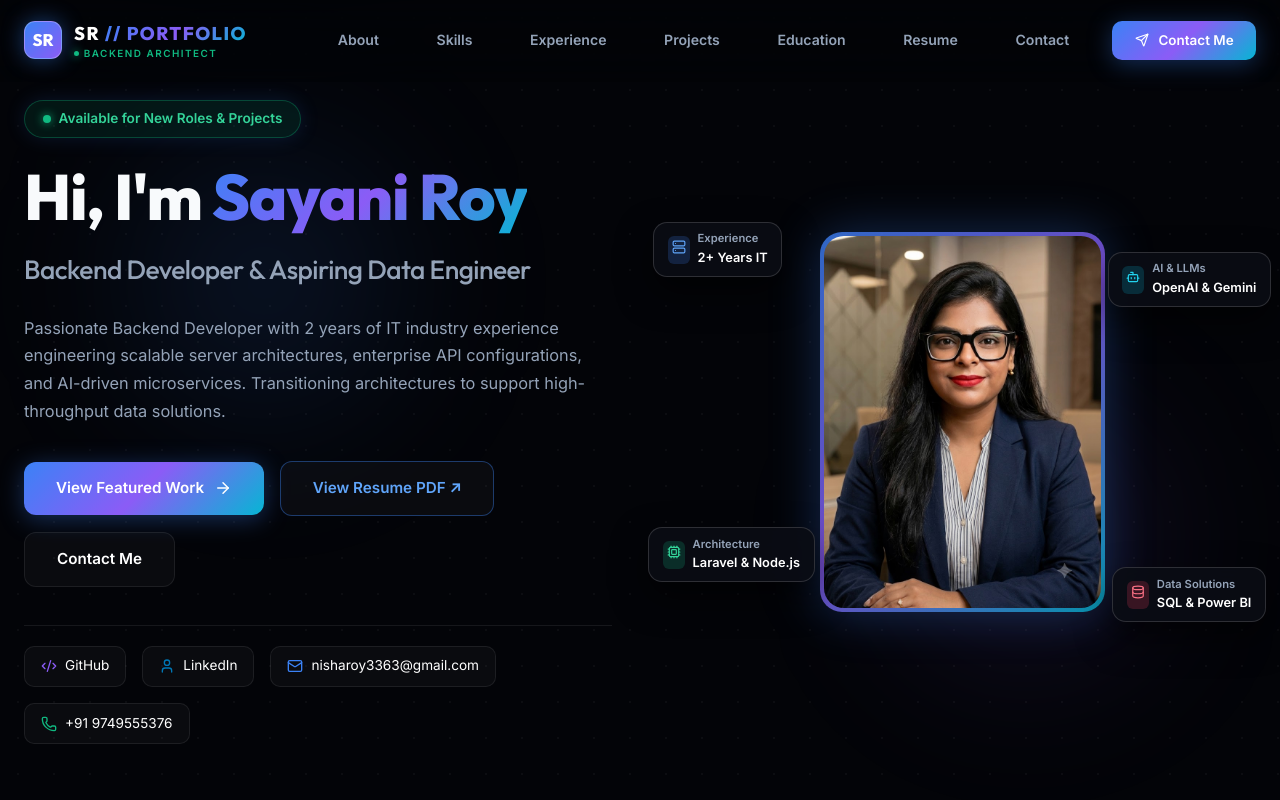
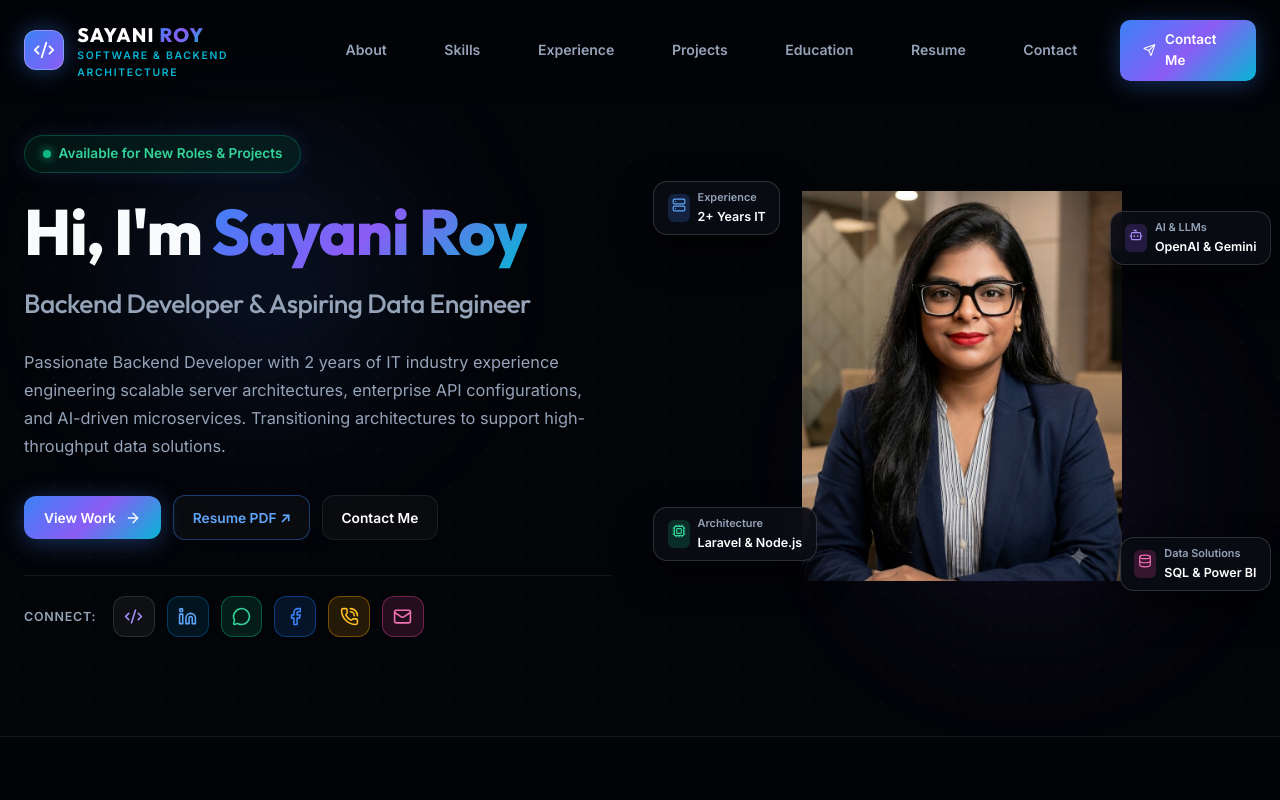
Before and after one commit to TechHub88/portfolio, a React (Vite) app: page / in a window 1280 px wide. Shown: the top 800 px of the page. Built offline with nearby package versions, Linux system fonts and the light colour scheme.

Commit message:
Fix Hero action buttons into single 1-line row and use sleek high-tech icon-only strip for Facebook, LinkedIn, WhatsApp, Call, Email, GitHub

```diff
--- a/src/components/Hero.jsx
+++ b/src/components/Hero.jsx
@@ -1,6 +1,6 @@
 import React from 'react';
 import { motion } from 'framer-motion';
-import { ArrowRight, Mail, Phone, User, Server, Bot, Cpu, Database, Code2 } from 'lucide-react';
+import { ArrowRight, Mail, Phone, User, Server, Bot, Cpu, Database, Code2, MessageCircle, PhoneCall, Globe } from 'lucide-react';
 
 const Hero = () => {
   return (
@@ -64,53 +64,104 @@ const Hero = () => {
               Passionate Backend Developer with 2 years of IT industry experience engineering scalable server architectures, enterprise API configurations, and AI-driven microservices. Transitioning architectures to support high-throughput data solutions.
             </p>
 
-            {/* Action Buttons */}
-            <div style={{ display: 'flex', gap: '1rem', flexWrap: 'wrap', alignItems: 'center', marginBottom: '2.4rem' }}>
-              <a href="#projects" className="btn btn-accent">
-                View Featured Work <ArrowRight size={18} />
+            {/* Sleek 1-Line Action Buttons */}
+            <div style={{ display: 'flex', gap: '0.75rem', alignItems: 'center', flexWrap: 'wrap', marginBottom: '2.2rem' }}>
+              <a href="#projects" className="btn btn-accent" style={{ padding: '0.65rem 1.25rem', fontSize: '0.86rem', whiteSpace: 'nowrap' }}>
+                View Work <ArrowRight size={16} />
               </a>
-              <a href="/sayaniroy_resume.pdf" target="_blank" rel="noopener noreferrer" className="btn btn-outline" style={{ borderColor: 'rgba(59, 130, 246, 0.4)', color: '#60a5fa' }}>
-                View Resume PDF ↗
+              <a href="/sayaniroy_resume.pdf" target="_blank" rel="noopener noreferrer" className="btn btn-outline" style={{ padding: '0.65rem 1.15rem', fontSize: '0.86rem', borderColor: 'rgba(59, 130, 246, 0.4)', color: '#60a5fa', whiteSpace: 'nowrap' }}>
+                Resume PDF ↗
               </a>
-              <a href="#contact" className="btn btn-outline">
+              <a href="#contact" className="btn btn-outline" style={{ padding: '0.65rem 1.15rem', fontSize: '0.86rem', whiteSpace: 'nowrap' }}>
                 Contact Me
               </a>
             </div>
 
-            {/* Direct Contact Links */}
-            <div style={{ display: 'flex', gap: '1rem', alignItems: 'center', flexWrap: 'wrap', paddingTop: '1.2rem', borderTop: '1px solid var(--border-color)' }}>
-              <a
+            {/* Ultra-Classy 1-Line Social & Contact Icons Strip (Icons Only) */}
+            <div style={{ display: 'flex', gap: '0.75rem', alignItems: 'center', flexWrap: 'wrap', paddingTop: '1.2rem', borderTop: '1px solid var(--border-color)' }}>
+              <span style={{ fontSize: '0.78rem', color: 'var(--text-muted)', fontWeight: 700, textTransform: 'uppercase', letterSpacing: '0.06em', marginRight: '0.3rem' }}>
+                Connect:
+              </span>
+
+              {/* GitHub Icon */}
+              <motion.a
+                whileHover={{ scale: 1.12, y: -2 }}
+                whileTap={{ scale: 0.95 }}
                 href="https://github.com/TechHub88/"
                 target="_blank"
                 rel="noopener noreferrer"
-                className="btn-outline"
-                style={{ padding: '0.55rem 1rem', borderRadius: '10px', display: 'flex', alignItems: 'center', gap: '0.5rem', fontSize: '0.85rem' }}
+                title="GitHub Profile"
+                style={{ padding: '0.65rem', borderRadius: '12px', background: 'rgba(255, 255, 255, 0.05)', border: '1px solid rgba(255, 255, 255, 0.12)', color: '#fff', display: 'flex', alignItems: 'center', justifyContent: 'center' }}
               >
-                <Code2 size={16} color="#8b5cf6" /> GitHub
-              </a>
-              <a
+                <Code2 size={19} color="#a78bfa" />
+              </motion.a>
+
+              {/* LinkedIn SVG Icon */}
+              <motion.a
+                whileHover={{ scale: 1.12, y: -2 }}
+                whileTap={{ scale: 0.95 }}
                 href="https://www.linkedin.com/in/sayani-roy-36a167197/"
                 target="_blank"
                 rel="noopener noreferrer"
-                className="btn-outline"
-                style={{ padding: '0.55rem 1rem', borderRadius: '10px', display: 'flex', alignItems: 'center', gap: '0.5rem', fontSize: '0.85rem' }}
+                title="LinkedIn Profile"
+                style={{ padding: '0.65rem', borderRadius: '12px', background: 'rgba(0, 119, 181, 0.14)', border: '1px solid rgba(0, 119, 181, 0.4)', color: '#0077b5', display: 'flex', alignItems: 'center', justifyContent: 'center' }}
               >
-                <User size={16} color="#0077b5" /> LinkedIn
-              </a>
-              <a
+                <svg width="19" height="19" viewBox="0 0 24 24" fill="none" stroke="#60a5fa" strokeWidth="2" strokeLinecap="round" strokeLinejoin="round">
+                  <path d="M16 8a6 6 0 0 1 6 6v7h-4v-7a2 2 0 0 0-2-2 2 2 0 0 0-2 2v7h-4v-7a6 6 0 0 1 6-6z"></path>
+                  <rect x="2" y="9" width="4" height="12"></rect>
+                  <circle cx="4" cy="4" r="2"></circle>
+                </svg>
+              </motion.a>
+
+              {/* WhatsApp Direct Chat Icon */}
+              <motion.a
+                whileHover={{ scale: 1.12, y: -2 }}
+                whileTap={{ scale: 0.95 }}
+                href="https://wa.me/919749555376"
+                target="_blank"
+                rel="noopener noreferrer"
+                title="WhatsApp Direct Chat (+91 9749555376)"
+                style={{ padding: '0.65rem', borderRadius: '12px', background: 'rgba(16, 185, 129, 0.14)', border: '1px solid rgba(16, 185, 129, 0.4)', color: '#34d399', display: 'flex', alignItems: 'center', justifyContent: 'center' }}
+              >
+                <MessageCircle size={19} color="#34d399" />
+              </motion.a>
+
+              {/* Facebook SVG Icon */}
+              <motion.a
+                whileHover={{ scale: 1.12, y: -2 }}
+                whileTap={{ scale: 0.95 }}
+                href="https://facebook.com"
+                target="_blank"
+                rel="noopener noreferrer"
+                title="Facebook Profile"
+                style={{ padding: '0.65rem', borderRadius: '12px', background: 'rgba(24, 119, 242, 0.14)', border: '1px solid rgba(24, 119, 242, 0.4)', color: '#3b82f6', display: 'flex', alignItems: 'center', justifyContent: 'center' }}
+              >
+                <svg width="19" height="19" viewBox="0 0 24 24" fill="none" stroke="#3b82f6" strokeWidth="2" strokeLinecap="round" strokeLinejoin="round">
+                  <path d="M18 2h-3a5 5 0 0 0-5 5v3H7v4h3v8h4v-8h3l1-4h-4V7a1 1 0 0 1 1-1h3z"></path>
+                </svg>
+              </motion.a>
+
+              {/* Direct Phone Call Icon */}
+              <motion.a
+                whileHover={{ scale: 1.12, y: -2 }}
+                whileTap={{ scale: 0.95 }}
+                href="tel:+919749555376"
+                title="Phone Call (+91 9749555376)"
+                style={{ padding: '0.65rem', borderRadius: '12px', background: 'rgba(245, 158, 11, 0.14)', border: '1px solid rgba(245, 158, 11, 0.4)', color: '#fbbf24', display: 'flex', alignItems: 'center', justifyContent: 'center' }}
+              >
+                <PhoneCall size={19} color="#fbbf24" />
+              </motion.a>
+
+              {/* Email Icon */}
+              <motion.a
+                whileHover={{ scale: 1.12, y: -2 }}
+                whileTap={{ scale: 0.95 }}
                 href="mailto:nisharoy3363@gmail.com"
-                className="btn-outline"
-                style={{ padding: '0.55rem 1rem', borderRadius: '10px', display: 'flex', alignItems: 'center', gap: '0.5rem', fontSize: '0.85rem' }}
+                title="Email (nisharoy3363@gmail.com)"
+                style={{ padding: '0.65rem', borderRadius: '12px', background: 'rgba(236, 72, 153, 0.14)', border: '1px solid rgba(236, 72, 153, 0.4)', color: '#f472b6', display: 'flex', alignItems: 'center', justifyContent: 'center' }}
               >
-                <Mail size={16} color="var(--accent-primary)" /> nisharoy3363@gmail.com
-              </a>
-              <a
-                href="tel:+919749555376"
-                className="btn-outline"
-                style={{ padding: '0.55rem 1rem', borderRadius: '10px', display: 'flex', alignItems: 'center', gap: '0.5rem', fontSize: '0.85rem' }}
-              >
-                <Phone size={16} color="var(--accent-emerald)" /> +91 9749555376
-              </a>
+                <Mail size={19} color="#f472b6" />
+              </motion.a>
             </div>
 
           </motion.div>
@@ -129,69 +180,51 @@ const Hero = () => {
                 <Server size={14} />
               </div>
               <div>
-                <div style={{ fontSize: '0.7rem', color: 'var(--text-muted)' }}>Experience</div>
-                <div style={{ fontSize: '0.8rem', color: '#fff', fontWeight: 600 }}>2+ Years IT</div>
+                <div style={{ fontSize: '0.68rem', color: 'var(--text-muted)' }}>Experience</div>
+                <div style={{ fontWeight: 700, color: '#fff' }}>2+ Years IT</div>
               </div>
             </div>
 
             {/* FLOATING BADGE 2 (Top-Right) */}
             <div className="floating-badge animate-float-bottom" style={{ top: '20px', right: '-15px', padding: '0.45rem 0.85rem', fontSize: '0.78rem' }}>
-              <div style={{ padding: '0.25rem', background: 'rgba(6, 182, 212, 0.2)', borderRadius: '6px', color: '#22d3ee' }}>
+              <div style={{ padding: '0.25rem', background: 'rgba(139, 92, 246, 0.2)', borderRadius: '6px', color: '#a78bfa' }}>
                 <Bot size={14} />
               </div>
               <div>
-                <div style={{ fontSize: '0.7rem', color: 'var(--text-muted)' }}>AI & LLMs</div>
-                <div style={{ fontSize: '0.8rem', color: '#fff', fontWeight: 600 }}>OpenAI & Gemini</div>
+                <div style={{ fontSize: '0.68rem', color: 'var(--text-muted)' }}>AI & LLMs</div>
+                <div style={{ fontWeight: 700, color: '#fff' }}>OpenAI & Gemini</div>
               </div>
             </div>
 
             {/* FLOATING BADGE 3 (Bottom-Left) */}
-            <div className="floating-badge animate-float-bottom" style={{ bottom: '30px', left: '-20px', padding: '0.45rem 0.85rem', fontSize: '0.78rem' }}>
+            <div className="floating-badge animate-float-bottom" style={{ bottom: '20px', left: '-15px', padding: '0.45rem 0.85rem', fontSize: '0.78rem' }}>
               <div style={{ padding: '0.25rem', background: 'rgba(16, 185, 129, 0.2)', borderRadius: '6px', color: '#34d399' }}>
                 <Cpu size={14} />
               </div>
               <div>
-                <div style={{ fontSize: '0.7rem', color: 'var(--text-muted)' }}>Architecture</div>
-                <div style={{ fontSize: '0.8rem', color: '#fff', fontWeight: 600 }}>Laravel & Node.js</div>
+                <div style={{ fontSize: '0.68rem', color: 'var(--text-muted)' }}>Architecture</div>
+                <div style={{ fontWeight: 700, color: '#fff' }}>Laravel & Node.js</div>
               </div>
             </div>
 
             {/* FLOATING BADGE 4 (Bottom-Right) */}
-            <div className="floating-badge animate-float-top" style={{ bottom: '-10px', right: '-10px', padding: '0.45rem 0.85rem', fontSize: '0.78rem' }}>
-              <div style={{ padding: '0.25rem', background: 'rgba(244, 63, 94, 0.2)', borderRadius: '6px', color: '#fb7185' }}>
+            <div className="floating-badge animate-float-top" style={{ bottom: '-10px', right: '-15px', padding: '0.45rem 0.85rem', fontSize: '0.78rem' }}>
+              <div style={{ padding: '0.25rem', background: 'rgba(236, 72, 153, 0.2)', borderRadius: '6px', color: '#f472b6' }}>
                 <Database size={14} />
               </div>
               <div>
-                <div style={{ fontSize: '0.7rem', color: 'var(--text-muted)' }}>Data Solutions</div>
-                <div style={{ fontSize: '0.8rem', color: '#fff', fontWeight: 600 }}>SQL & Power BI</div>
+                <div style={{ fontSize: '0.68rem', color: 'var(--text-muted)' }}>Data Solutions</div>
+                <div style={{ fontWeight: 700, color: '#fff' }}>SQL & Power BI</div>
               </div>
             </div>
 
-            {/* Compact Portrait Frame (Max-Width 280px) */}
-            <div className="hero-portrait-wrapper" style={{ maxWidth: '285px', borderRadius: '22px' }}>
-              <div className="hero-portrait-inner" style={{ borderRadius: '20px' }}>
-                <img
-                  src="/profile.jpg"
-                  alt="Sayani Roy - Backend Developer"
-                  style={{
-                    width: '100%',
-                    height: '100%',
-                    objectFit: 'cover'
-                  }}
-                  onError={(e) => {
-                    e.target.style.display = 'none';
-                    e.target.parentElement.innerHTML = `
-                      <div style="display:flex; flex-direction:column; gap:1rem; align-items:center; justify-content:center; height:100%; color:var(--text-muted); font-size:0.85rem; text-align:center; padding:1.5rem; background:var(--surface-color);">
-                        <div style="padding:1.2rem; background:rgba(59, 130, 246, 0.12); borderRadius:50%; color:var(--accent-primary);">
-                          <svg width="44" height="44" viewBox="0 0 24 24" fill="none" stroke="currentColor" stroke-width="1.5"><path d="M19 21v-2a4 4 0 0 0-4-4H9a4 4 0 0 0-4 4v2"/><circle cx="12" cy="7" r="4"/></svg>
-                        </div>
-                        <div style="font-weight:700; color:#fff; font-size:1.15rem;">Sayani Roy</div>
-                        <span style="color:var(--accent-primary); font-weight:600; font-size:0.8rem;">Backend Developer</span>
-                      </div>
-                    `;
-                  }}
-                />
-              </div>
+            {/* Profile Avatar Frame */}
+            <div className="profile-frame" style={{ width: '320px', height: '390px', borderRadius: '24px' }}>
+              <img
+                src="/profile.jpg"
+                alt="Sayani Roy - Backend Developer"
+                style={{ width: '100%', height: '100%', objectFit: 'cover' }}
+              />
             </div>
 
           </motion.div>
--- a/src/components/Navbar.jsx
+++ b/src/components/Navbar.jsx
@@ -1,6 +1,6 @@
 import React, { useState, useEffect } from 'react';
 import { motion, AnimatePresence } from 'framer-motion';
-import { Send, Code2, Menu, X, User, Mail, Phone, ArrowRight, Sparkles, ChevronRight } from 'lucide-react';
+import { Send, Code2, Menu, X, User, Mail, Phone, ChevronRight, Sparkles } from 'lucide-react';
 
 const Navbar = () => {
   const [scrolled, setScrolled] = useState(false);
@@ -44,7 +44,7 @@ const Navbar = () => {
           top: 0, left: 0, right: 0,
           padding: scrolled ? '0.8rem 1.5rem' : '1.2rem 1.5rem',
           display: 'flex',
-          justifyContent: 'space-between',
+          justify: 'space-between',
           alignItems: 'center',
           background: scrolled ? 'rgba(3, 4, 8, 0.92)' : 'rgba(3, 4, 8, 0.6)',
           backdropFilter: 'blur(24px)',
@@ -54,36 +54,32 @@ const Navbar = () => {
           transition: 'all 0.35s ease'
         }}
       >
-        {/* Sleek High-Tech Executive Brand Logo */}
-        <a href="#hero" style={{ display: 'flex', alignItems: 'center', gap: '0.75rem', textDecoration: 'none' }}>
+        {/* Ultra-Classy Professional Brand Logo */}
+        <a href="#hero" style={{ display: 'flex', alignItems: 'center', gap: '0.85rem', textDecoration: 'none' }}>
           <div style={{
-            width: '38px', height: '38px',
-            borderRadius: '11px',
+            width: '40px', height: '40px',
+            borderRadius: '12px',
             background: 'linear-gradient(135deg, #3b82f6 0%, #8b5cf6 100%)',
             display: 'flex', justifyContent: 'center', alignItems: 'center',
             color: '#fff',
-            fontFamily: 'var(--font-heading)',
-            fontWeight: 900,
-            fontSize: '1.05rem',
-            boxShadow: '0 0 22px rgba(59, 130, 246, 0.45)',
-            border: '1px solid rgba(255, 255, 255, 0.25)'
+            boxShadow: '0 0 24px rgba(59, 130, 246, 0.45)',
+            border: '1px solid rgba(255, 255, 255, 0.28)'
           }}>
-            SR
+            <Code2 size={22} />
           </div>
           <div style={{ display: 'flex', flexDirection: 'column' }}>
             <span style={{
               fontFamily: 'var(--font-heading)',
               fontWeight: 800,
-              fontSize: '1.15rem',
-              letterSpacing: '0.08em',
+              fontSize: '1.22rem',
+              letterSpacing: '0.06em',
               textTransform: 'uppercase',
               color: '#ffffff'
             }}>
-              SR <span className="text-gradient">// PORTFOLIO</span>
+              SAYANI <span className="text-gradient">ROY</span>
             </span>
-            <span style={{ fontSize: '0.62rem', color: 'var(--accent-emerald)', letterSpacing: '0.15em', textTransform: 'uppercase', fontWeight: 700, marginTop: '-3px', display: 'flex', alignItems: 'center', gap: '0.3rem' }}>
-              <span style={{ width: '5px', height: '5px', borderRadius: '50%', background: '#10b981', display: 'inline-block', boxShadow: '0 0 8px #10b981' }} />
-              BACKEND ARCHITECT
+            <span style={{ fontSize: '0.65rem', color: 'var(--accent-cyan)', letterSpacing: '0.16em', textTransform: 'uppercase', fontWeight: 700, marginTop: '-2px' }}>
+              Software & Backend Architecture
             </span>
           </div>
         </a>
```
